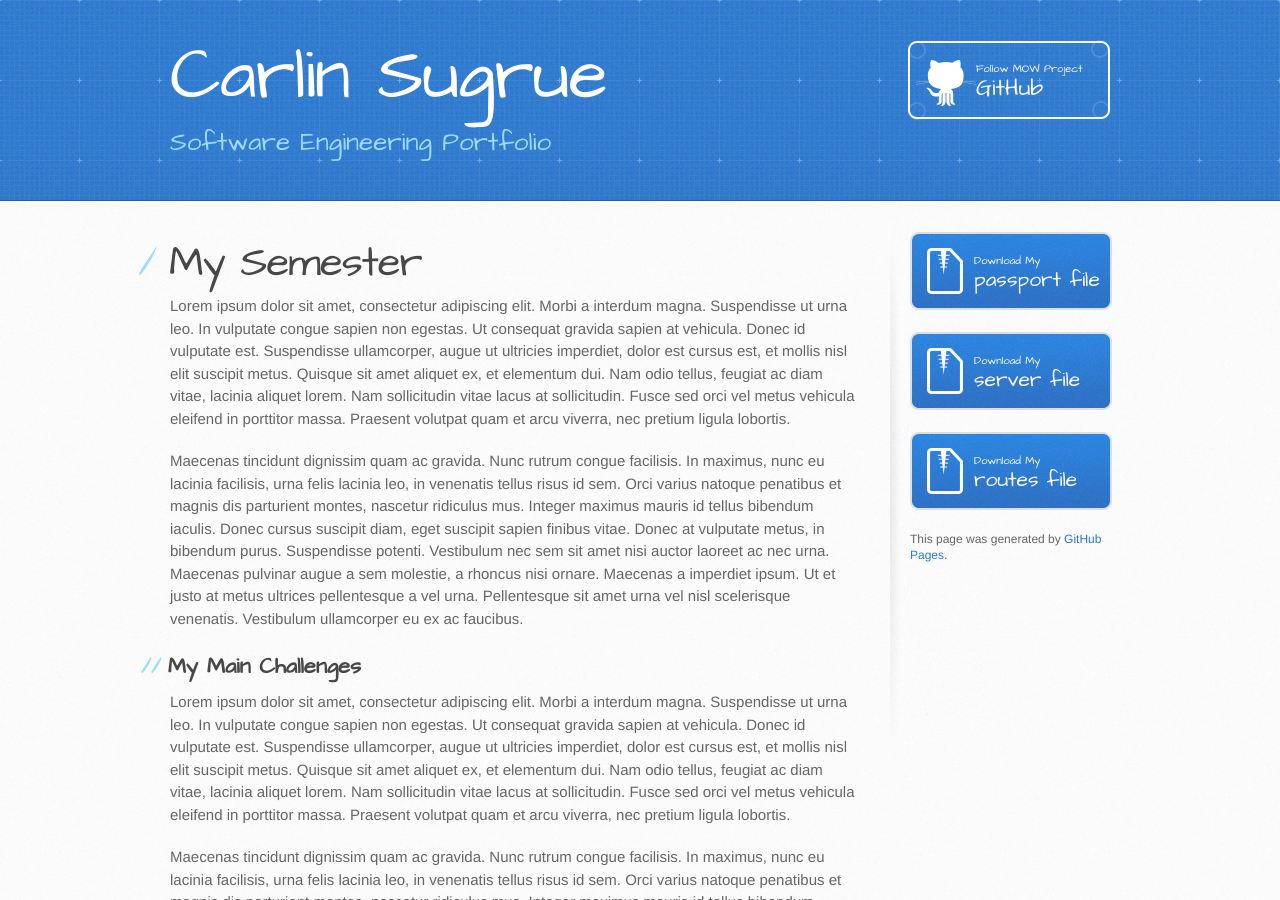
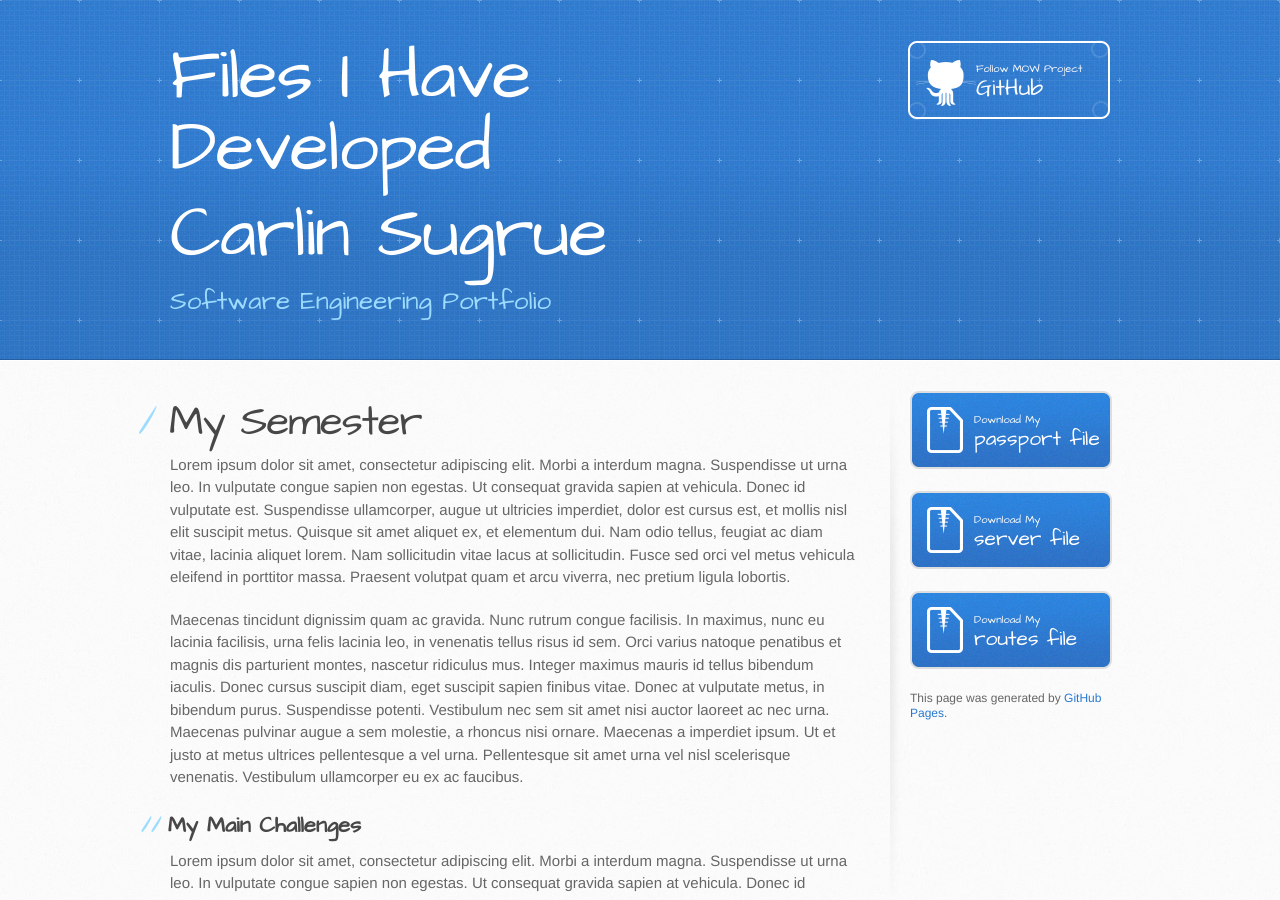
Before and after one commit to Sugrc1/Sugrc1.github.io, a Jekyll site: the page built from index.md, in a window 1280 px wide and 900 px high. Built offline with Jekyll 4.4.1, drawn with Linux system fonts in a browser that asks for light colours; our own code applies the rules of GitHub Pages for plain Markdown files.

Commit message:
Create default.html

```diff
--- a/_layouts/default.html
+++ b/_layouts/default.html
@@ -18,6 +18,7 @@
   <body>
     <header>
       <div class="inner">
+        <h1>Files I Have Developed</h1>
         <a href="{{ '/' | absolute_url }}">
           <h1>{{ site.title | default: site.github.repository_name }}</h1>
         </a>
```
